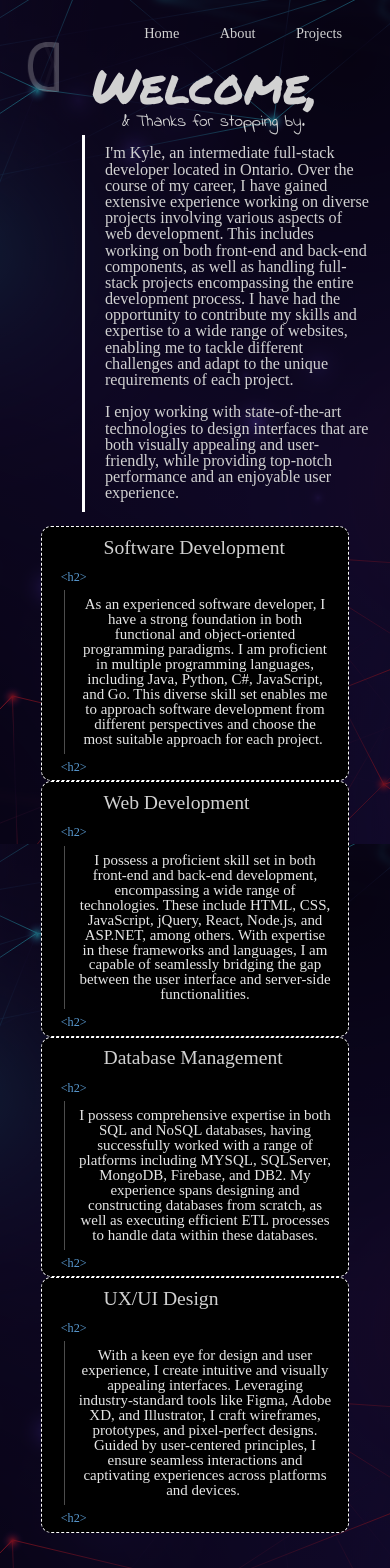
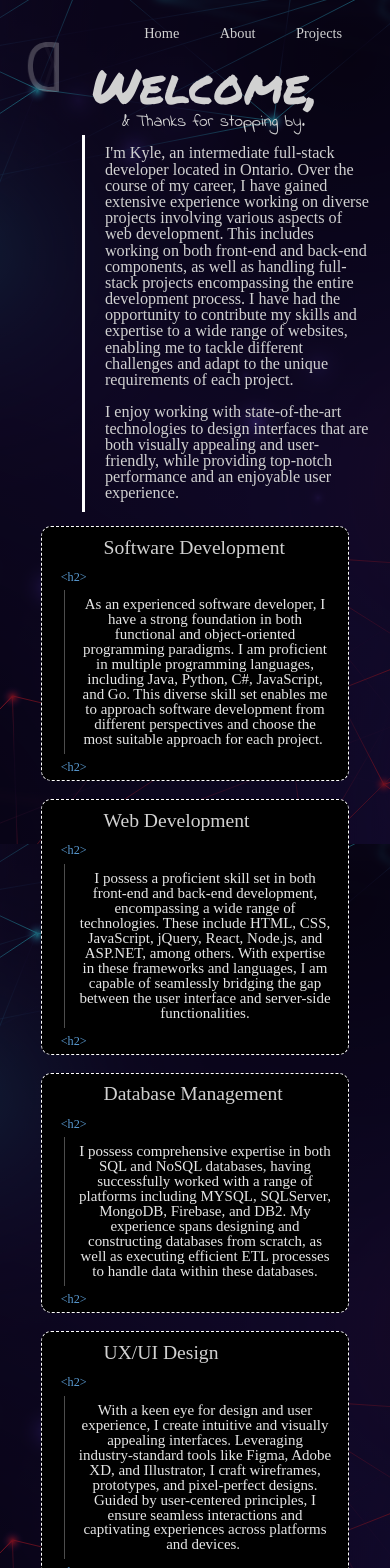
Before and after one commit to kDuffy93/sveltePortfolio, a SvelteKit app: page / in a window 390 px wide. Shown: the top 1568 px of the page. Built offline with nearby package versions, Linux system fonts and the light colour scheme.

Commit message:
mobile spcing

```diff
--- a/src/components/pages/home/comoponents/skillsCard.svelte
+++ b/src/components/pages/home/comoponents/skillsCard.svelte
@@ -38,6 +38,7 @@ align-self: center;
         flex-basis:  clamp(250px ,45%, 450px);
         background-color:black;
         gap:7.5%;
+
 	}
 
     .skill>div{
@@ -108,7 +109,11 @@ color: #e6e6e6;
 }
     @media (max-width: 540px) {
     .skill{
-        flex-basis:  clamp(250px, 85%, 425px)
+        flex-basis:  clamp(250px, 85%, 425px)   ;
+        margin-bottom: 5%;
+    }
+    .skill:last-of-type{
+        margin-bottom: 0;
     }
 }
 </style>
--- a/src/components/pages/home/home.svelte
+++ b/src/components/pages/home/home.svelte
@@ -91,7 +91,6 @@
 		justify-content: space-around;
 		padding:1em;
 		flex-grow:2;
-
 	}
 
 
@@ -104,7 +103,6 @@ min-width:240px;
 display: flex;
 max-width: 1400px;
 flex-wrap: wrap;
-row-gap: 5%;
 justify-content: space-around;
 align-items: flex-start;
 }
```
